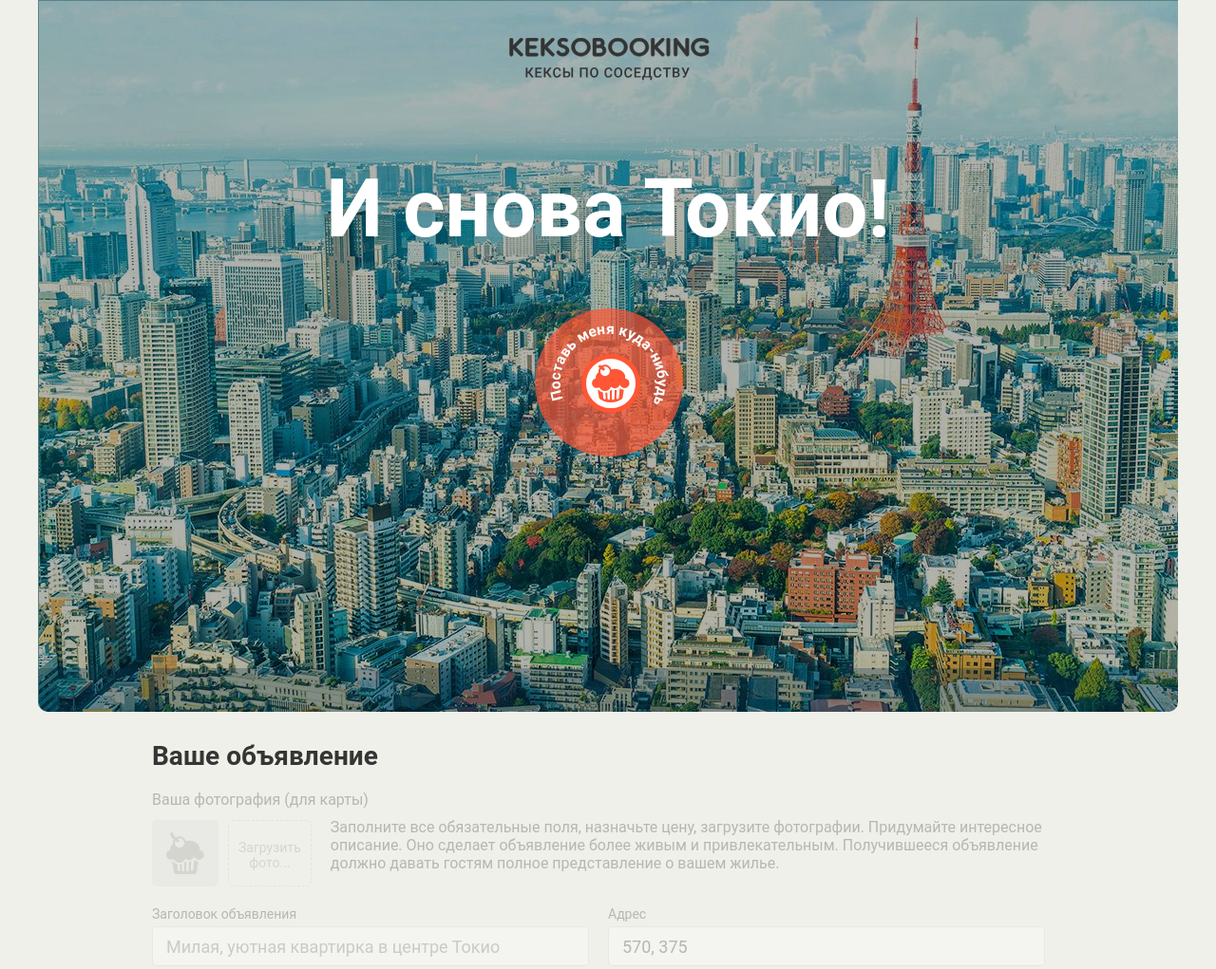
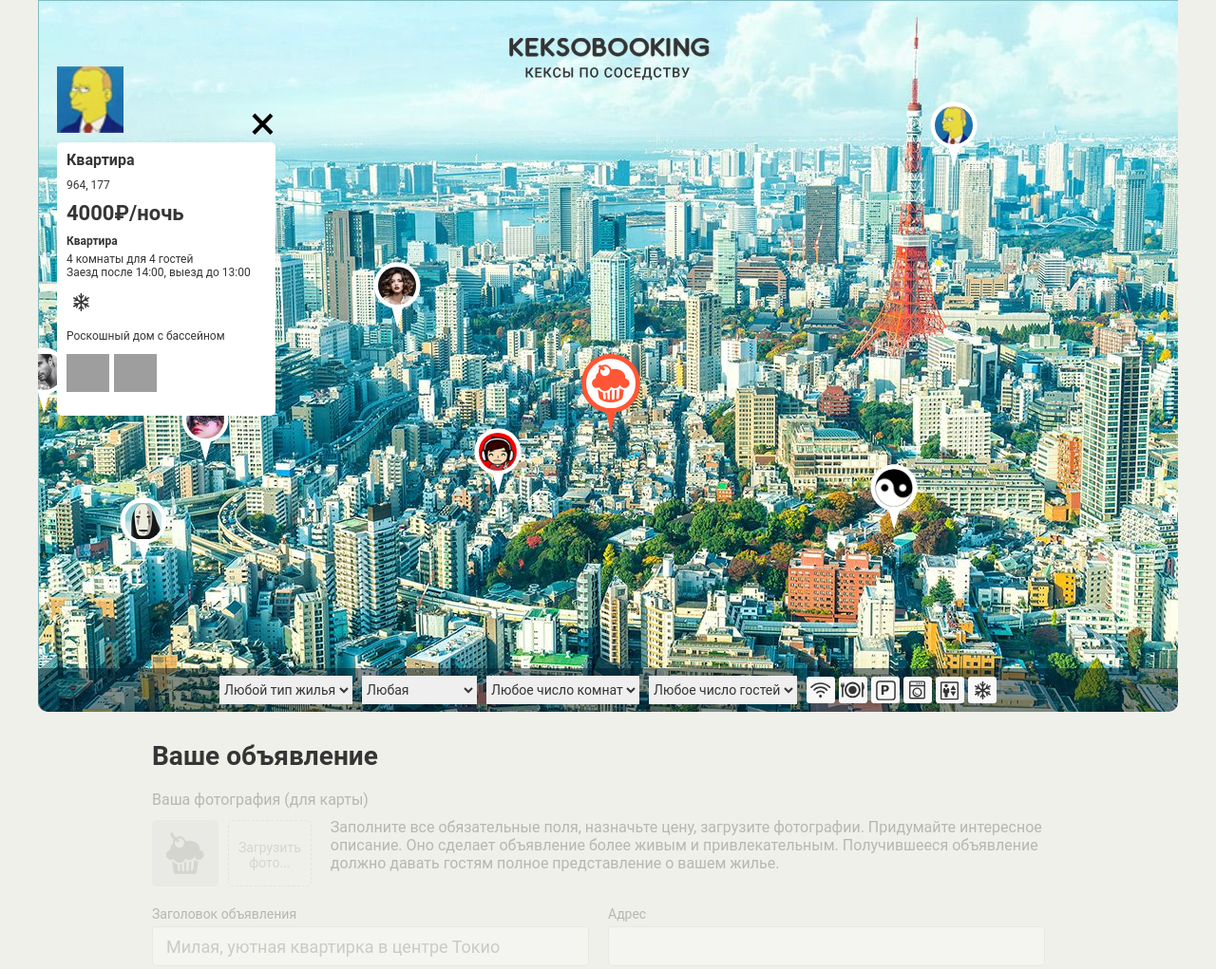
Before and after one commit to AnnaShant/217602-keksobooking-19, a website: page index.html in a window 1280 px wide. Shown: the top 1021 px of the page at 95% size. Drawn offline with Linux system fonts and the light colour scheme; grey boxes are pictures that could not be loaded; files whose address does not match are found by name.

Commit message:
Третье доп. задание

```diff
--- a/index.html
+++ b/index.html
@@ -248,11 +248,12 @@
     </div>
   </template>
 
-  <script src="js/backend.js"></script>
+  <script src="js/main.js"></script>
+  <!--<script src="js/backend.js"></script>
   <script src="js/pin.js"></script>
   <script src="js/data.js"></script>
   <script src="js/card.js"></script>
   <script src="js/filters.js"></script>
-  <script src="js/validation.js"></script>
+  <script src="js/validation.js"></script>-->
 </body>
 </html>
--- /dev/null
+++ b/js/main.js
@@ -0,0 +1,198 @@
+'use strict';
+
+var quarters = [];
+var AMOUNT_QUARTERS = 8;
+
+var MIN_WIDTH = 0;
+var MAX_WIDTH = 1200;
+var MIN_HEIGHT = 130;
+var MAX_HEIGHT = 630;
+
+var PinSizes = {
+  WIDTH_PIN: 50,
+  HEIGHT_PIN: 70
+};
+var TITLES = [
+  'Квартира',
+  'Квартира-студия',
+  'Небольшая квартирка',
+  'Большой дом'
+];
+var PRICE = [5000, 10000, 30000, 50000, 5000, 4000];
+var QUESTS = [1, 2, 3, 4, 5, 6, 7, 8];
+var ROOMS = [1, 2, 3, 4, 5, 6, 7, 8];
+var TYPES = [
+  'palace',
+  'flat',
+  'house',
+  'bungalo'
+];
+var Types = {
+  PALACE: 'Дворец',
+  FLAT: 'Квартира',
+  HOUSE: 'Дом',
+  BUNGALO: 'Бунгало'
+};
+var TIME = [
+  '12:00',
+  '13:00',
+  '14:00'
+];
+var FEATURES = [
+  'wifi',
+  'dishwasher',
+  'parking',
+  'washer',
+  'elevator',
+  'conditioner'
+];
+var DESCRIPTIONS = [
+  'Квартира в центре с двумя комнатами',
+  'Просторная студия',
+  'Уютная квартирка с видом на парк',
+  'Роскошный дом с бассейном'
+];
+var PHOTOS = [
+  'http://o0.github.io/assets/images/tokyo/hotel1.jpg',
+  'http://o0.github.io/assets/images/tokyo/hotel2.jpg',
+  'http://o0.github.io/assets/images/tokyo/hotel3.jpg'
+];
+
+var map = document.querySelector('.map');
+map.classList.remove('map--faded');
+var elementPin = map.querySelector('.map__pins');
+var similarPinTemplate = document.querySelector('#pin')
+    .content;
+var similarCardTemplate = document.querySelector('#card')
+    .content
+    .querySelector('.map__card');
+
+// Переменная блока фильтрации объявлений
+var mapFiltersContainer = document.querySelector('.map__filters-container');
+
+// Функция случайного элемента
+var getRandomElement = function (arr) {
+  return arr[Math.floor(Math.random() * arr.length)];
+};
+
+// Функция случайного числа
+var getRandomInt = function (min, max) {
+  return Math.floor(Math.random() * (max - min + 1)) + min;
+};
+
+// Массив создания случайных элементов
+var getRandomArr = function (arr) {
+  var length = getRandomInt(1, arr.length);
+  var resultedArr = [];
+
+  for (var j = 0; j < length; j++) {
+    resultedArr.push(getRandomElement(arr));
+  }
+
+  return resultedArr;
+};
+
+// Цикл создания массива объявлений
+for (var i = 0; i < AMOUNT_QUARTERS; i++) {
+  var coordinatesX = getRandomInt(MIN_WIDTH, MAX_WIDTH);
+  var coordinatesY = getRandomInt(MIN_HEIGHT, MAX_HEIGHT);
+
+  quarters.push({
+    author: {
+      avatar: {
+        src: 'img/avatars/user0' + (i + 1) + '.png'
+      }
+    },
+    offer: {
+      title: getRandomElement(TITLES),
+      address: coordinatesX + ', ' + coordinatesY,
+      price: getRandomElement(PRICE),
+      type: getRandomElement(TYPES),
+      rooms: getRandomElement(ROOMS),
+      guests: getRandomElement(QUESTS),
+      checkin: getRandomElement(TIME),
+      checkout: getRandomElement(TIME),
+      features: getRandomArr(FEATURES),
+      description: getRandomElement(DESCRIPTIONS),
+      photos: getRandomArr(PHOTOS)
+    },
+    location: {
+      x: coordinatesX,
+      y: coordinatesY
+    }
+  });
+}
+
+// Функция отрисовки метки
+var pinRendering = function (arr) {
+  var element = similarPinTemplate.cloneNode(true);
+
+  element.querySelector('.map__pin').style.left = arr.location.x - PinSizes.WIDTH_PIN / 2 + 'px';
+  element.querySelector('.map__pin').style.top = arr.location.y - PinSizes.HEIGHT_PIN + 'px';
+  element.querySelector('img').src = arr.author.avatar.src;
+  element.querySelector('img').alt = arr.offer.title;
+
+  return element;
+};
+
+// Цикл создания меток на карте из массива объявлений
+var fragment = document.createDocumentFragment();
+for (var j = 0; j < quarters.length; j++) {
+  fragment.appendChild(pinRendering(quarters[j]));
+}
+elementPin.appendChild(fragment);
+
+// Функция генерации списка удобств
+var getFeaturesList = function (featureObject) {
+  var fragmentFeature = document.createDocumentFragment();
+
+  for (var f = 0; f < featureObject.length; f++) {
+    var featureElementList = document.createElement('li');
+    featureElementList.textContent = featureObject[f];
+    featureElementList.className = 'popup__feature popup__feature--' + featureObject[f];
+    fragmentFeature.appendChild(featureElementList);
+  }
+  return fragmentFeature;
+};
+
+// Функция генерации списка изображений
+var getPhotosList = function (photoObject) {
+  var fragmentPhoto = document.createDocumentFragment();
+
+  for (var p = 0; p < photoObject.length; p++) {
+    var photoElement = document.createElement('img');
+
+    photoElement.className = 'popup__photo';
+    photoElement.src = photoObject[p];
+    photoElement.alt = 'Фото для объявления';
+    photoElement.setAttribute('width', '45');
+    photoElement.setAttribute('height', '40');
+
+    fragmentPhoto.appendChild(photoElement);
+  }
+  return fragmentPhoto;
+};
+
+// Создание модального окна объявления
+var renderCards = function (cardData) {
+  var card = similarCardTemplate.cloneNode(true);
+
+  card.querySelector('.popup__title').textContent = cardData.offer.title;
+  card.querySelector('.popup__text--address').textContent = cardData.offer.address;
+  card.querySelector('.popup__text--price').textContent = cardData.offer.price + '₽/ночь';
+  card.querySelector('.popup__type').textContent = Types[cardData.offer.type.toUpperCase()];
+  card.querySelector('.popup__text--capacity').textContent = cardData.offer.rooms + ' комнаты для ' + cardData.offer.rooms + ' гостей';
+  card.querySelector('.popup__text--time').textContent = 'Заезд после ' + cardData.offer.checkin + ', выезд до ' + cardData.offer.checkout;
+  card.querySelector('.popup__description').textContent = cardData.offer.description;
+  card.querySelector('.popup__avatar').src = cardData.author.avatar.src;
+
+  card.querySelector('.popup__photos').removeChild(card.querySelector('.popup__photo'));
+  card.querySelector('.popup__photos').appendChild(getPhotosList(cardData.offer.photos));
+
+  card.querySelector('.popup__features').innerHTML = '';
+  card.querySelector('.popup__features').appendChild(getFeaturesList(cardData.offer.features));
+
+  mapFiltersContainer.insertAdjacentElement('beforebegin', card);
+};
+
+renderCards(quarters[1]);
```
